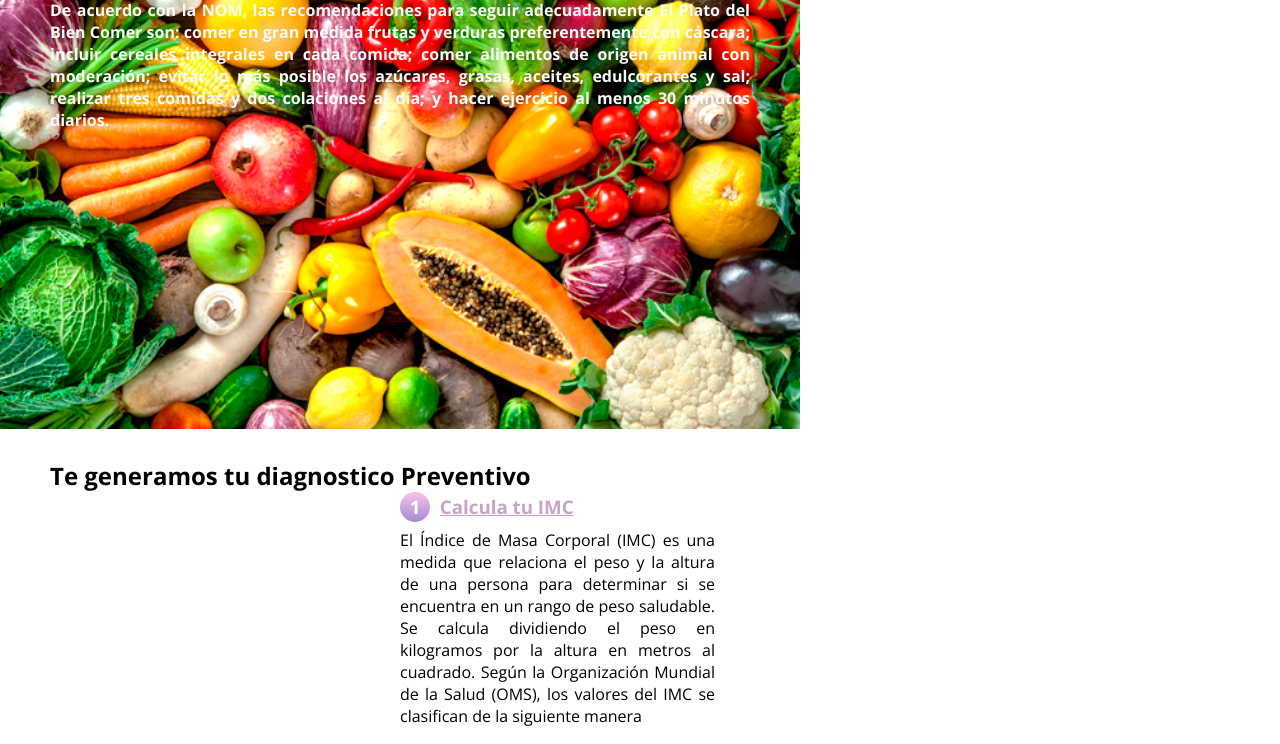
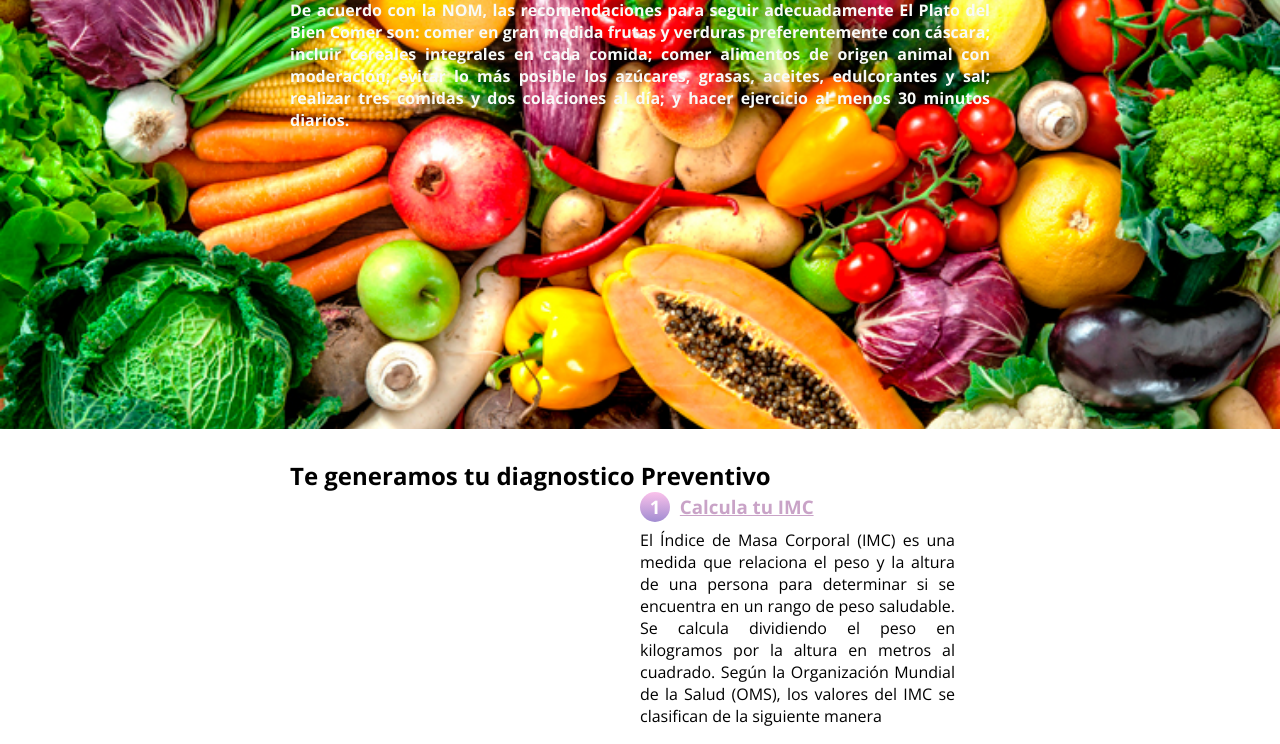
Before and after one commit to EDCLRV/horarios, a plain HTML site: page index.html in a window 1280 px wide. Shown: the part 211-955 px from the top of the page. Drawn offline with nearby package versions, Linux system fonts and the light colour scheme.

Commit message:
Update esabor.css

```diff
--- a/esabor.css
+++ b/esabor.css
@@ -1,6 +1,5 @@
 *{
     margin: 0;
-    max-width: 800px;
     padding: 0;
     box-sizing: border-box;
 }
@@ -16,8 +15,6 @@ body{
 .contenedor{
     width: 90%;
     max-width: 700px;
-    background-position: center;
-    height:auto;
     overflow: hidden;
     margin: auto;
     padding: 30px 0px;
```
